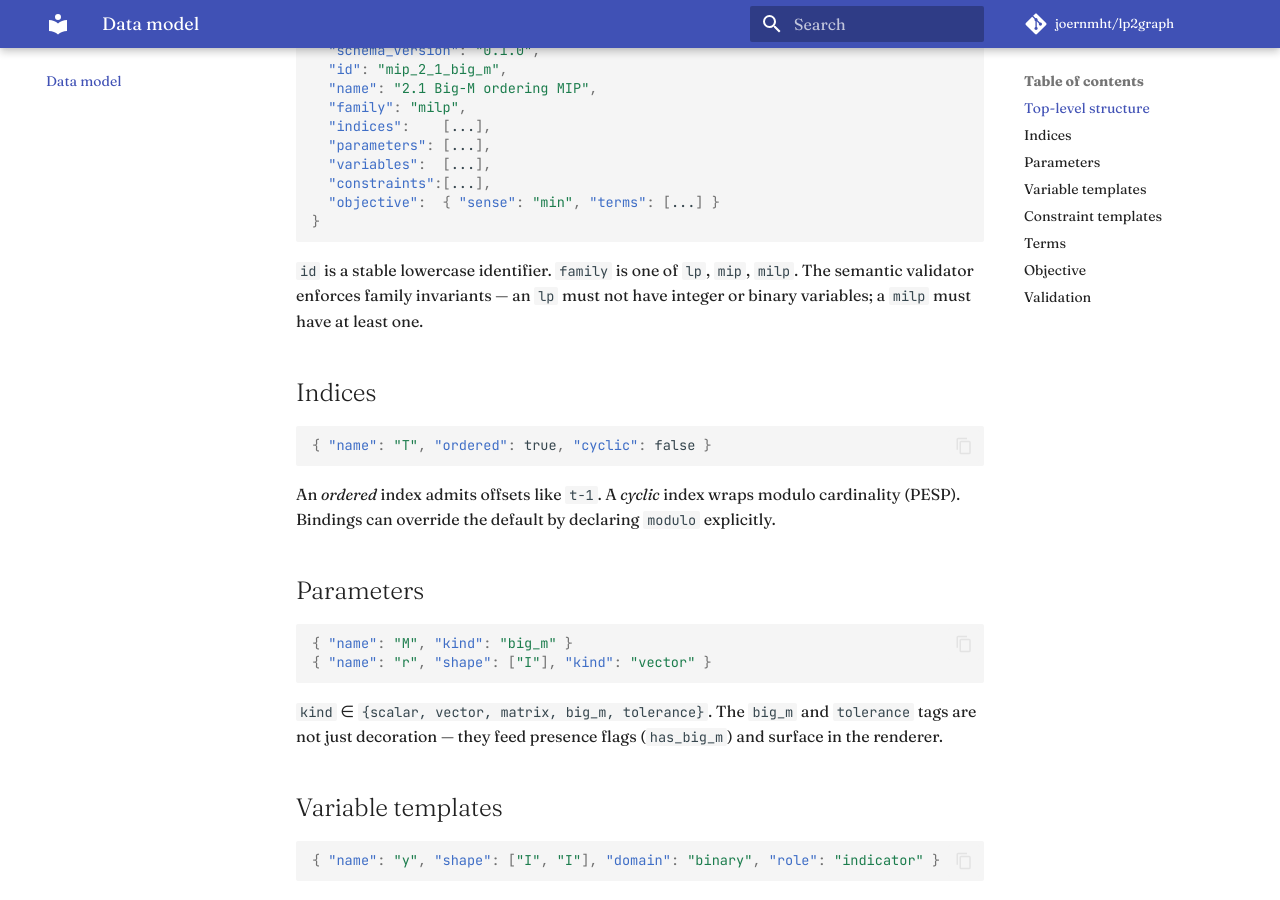
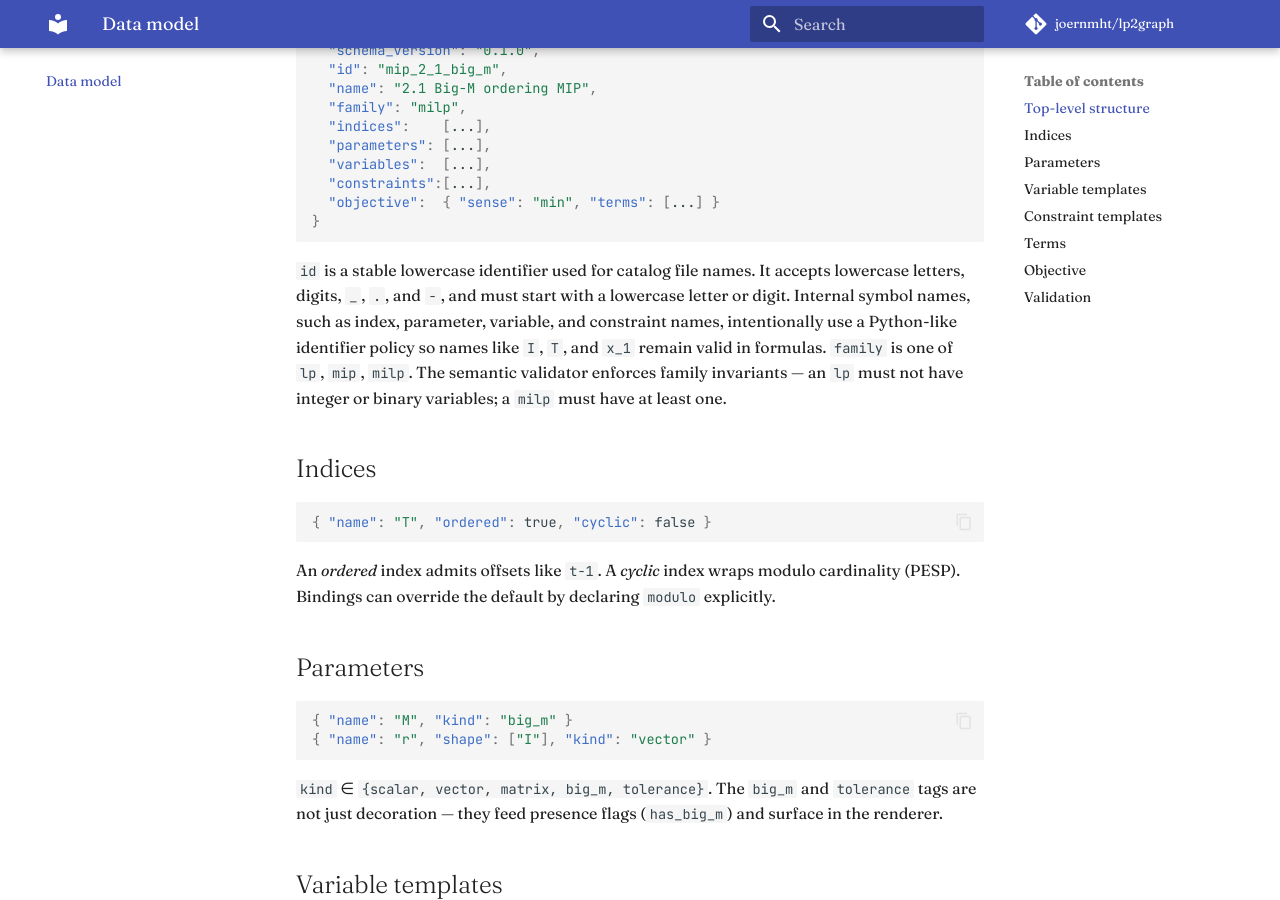
Before and after one commit to joernmht/lp2graph, an MkDocs documentation site: the page built from docs/data-model.md, in a window 1280 px wide and 900 px high, scrolled down 384 px. Built offline with MkDocs 1.6.1 and Material for MkDocs 9.7.7, drawn with Linux system fonts in a browser that asks for light colours; comment, search, counter and statistics services are not loaded.

Commit message:
fix: clarify formulation identifier policy

````diff
--- a/docs/data-model.md
+++ b/docs/data-model.md
@@ -22,10 +22,14 @@
 }
 ```
 
-`id` is a stable lowercase identifier. `family` is one of `lp`, `mip`,
-`milp`. The semantic validator enforces family invariants — an `lp`
-must not have integer or binary variables; a `milp` must have at least
-one.
+`id` is a stable lowercase identifier used for catalog file names. It
+accepts lowercase letters, digits, `_`, `.`, and `-`, and must start
+with a lowercase letter or digit. Internal symbol names, such as index,
+parameter, variable, and constraint names, intentionally use a
+Python-like identifier policy so names like `I`, `T`, and `x_1` remain
+valid in formulas. `family` is one of `lp`, `mip`, `milp`. The semantic
+validator enforces family invariants — an `lp` must not have integer or
+binary variables; a `milp` must have at least one.
 
 ## Indices
 
````
Also changed, not shown: 3 other files.
